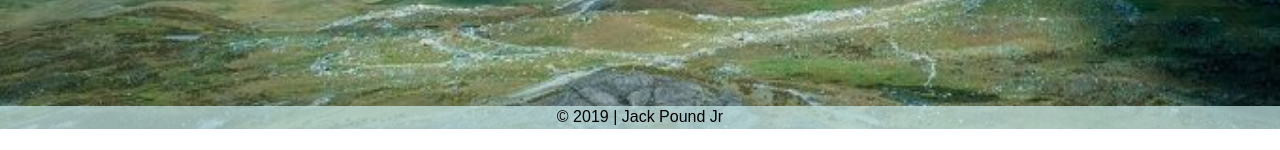
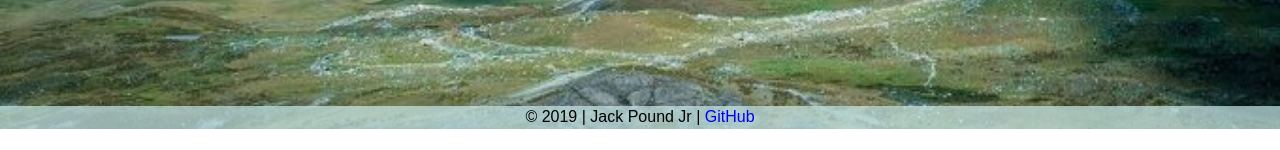
Before and after one commit to JackPound/pack-a-pack, a Django app: page / in a window 1280 px wide. Shown: the part 671-821 px from the top of the page. Run offline with Django 3.2, Linux system fonts and the light colour scheme; parts of the project's set-up code (start-up, migrations or seed data) failed here and were passed over; some web fonts are replaced.

Commit message:
GH link on site

```diff
--- a/pack_a_pack/backpack/templates/base.html
+++ b/pack_a_pack/backpack/templates/base.html
@@ -19,7 +19,7 @@
 	{% block content %}
 	{% endblock %}
 
-	<footer class="footer">&copy; 2019 | Jack Pound Jr</footer>
+	<footer class="footer">&copy; 2019 | Jack Pound Jr | <a href='https://github.com/JackPound/pack-a-pack'>GitHub</a></footer>
 	<script src="https://code.jquery.com/jquery-3.3.1.min.js"></script>
 	<script src="{% static 'app.js' %}"></script>
 </body>
```
Also changed, not shown: README.md.
